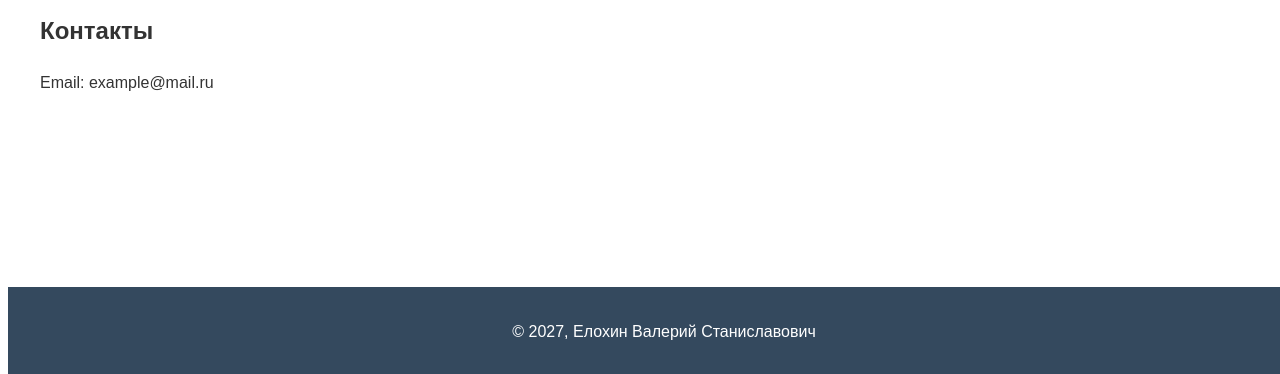
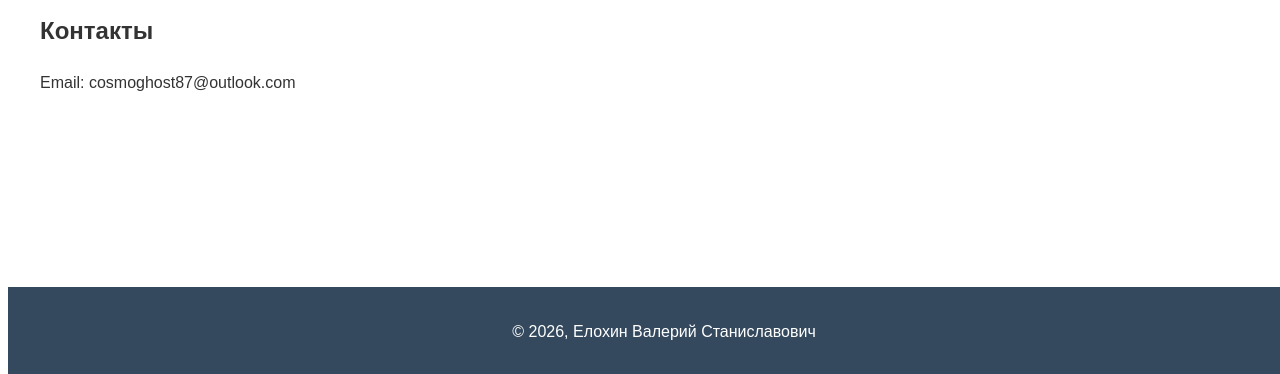
Before and after one commit to CosmoGhost87/my-first-site, a plain HTML site: page index.html in a window 1280 px wide. Shown: the part 423-797 px from the top of the page. Drawn offline with Linux system fonts and the light colour scheme.

Commit message:
Актуализированы данные на странице

```diff
--- a/index.html
+++ b/index.html
@@ -29,12 +29,12 @@
 		</section>
 		<section id="contact">
 			<h2>Контакты</h2>
-			<p>Email: example@mail.ru</p>
+			<p>Email: cosmoghost87@outlook.com</p>
 		</section>
     </main>
 
     <footer>
-        <p>&copy; 2027, Елохин Валерий Станиславович</p>
+        <p>&copy; 2026, Елохин Валерий Станиславович</p>
     </footer>
 </body>
 </html>
```
